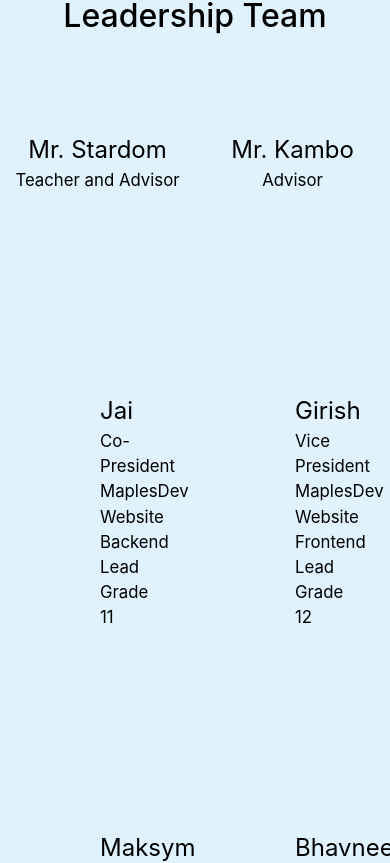
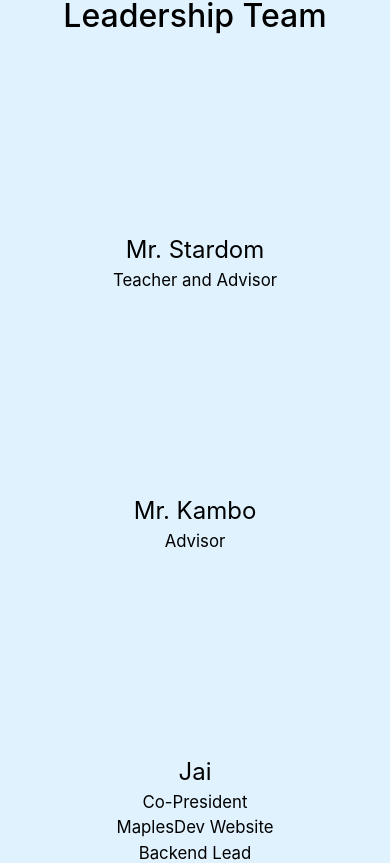
Before and after one commit to maplesdevelopers/MaplesDev-Website, a React (Vite) app in the folder App-MaplesDev/: page / in a window 390 px wide. Shown: the part 1909-2772 px from the top of the page. Built offline with nearby package versions, Linux system fonts and the light colour scheme.

Commit message:
added responsiveness to the network section

```diff
--- a/App-MaplesDev/src/components/ui-elements/sections/network_content.tsx
+++ b/App-MaplesDev/src/components/ui-elements/sections/network_content.tsx
@@ -16,7 +16,7 @@ export const NetworkContent = () => {
             </div>
 
             {/* Teachers and Advisors */}
-            <div className="relative flex place-content-center mt-[100px] grid grid-cols-2">
+            <div className="relative flex place-content-center mt-[100px] grid grid-cols-1 md:grid-cols-2">
                 { TeacherAdvisorData.map((person) => (
                     <div
                         key={person.name}
@@ -26,6 +26,7 @@ export const NetworkContent = () => {
                             flex-col
                             place-content-center
                             w-full
+                            p-[100px]
                         "
                     >
                         <div className="text-[clamp(1.5rem,1.6vw,4rem)] text-center">{person.name}</div>
@@ -35,7 +36,7 @@ export const NetworkContent = () => {
             </div>
 
             {/* Developers */}
-            <div className="relative mt-[100px] grid grid-cols-2">
+            <div className="relative grid grid-cols-1 md:grid-cols-2">
                 { LeadershipData.map((person) => (
                     <div
                         key={person.name}
```
